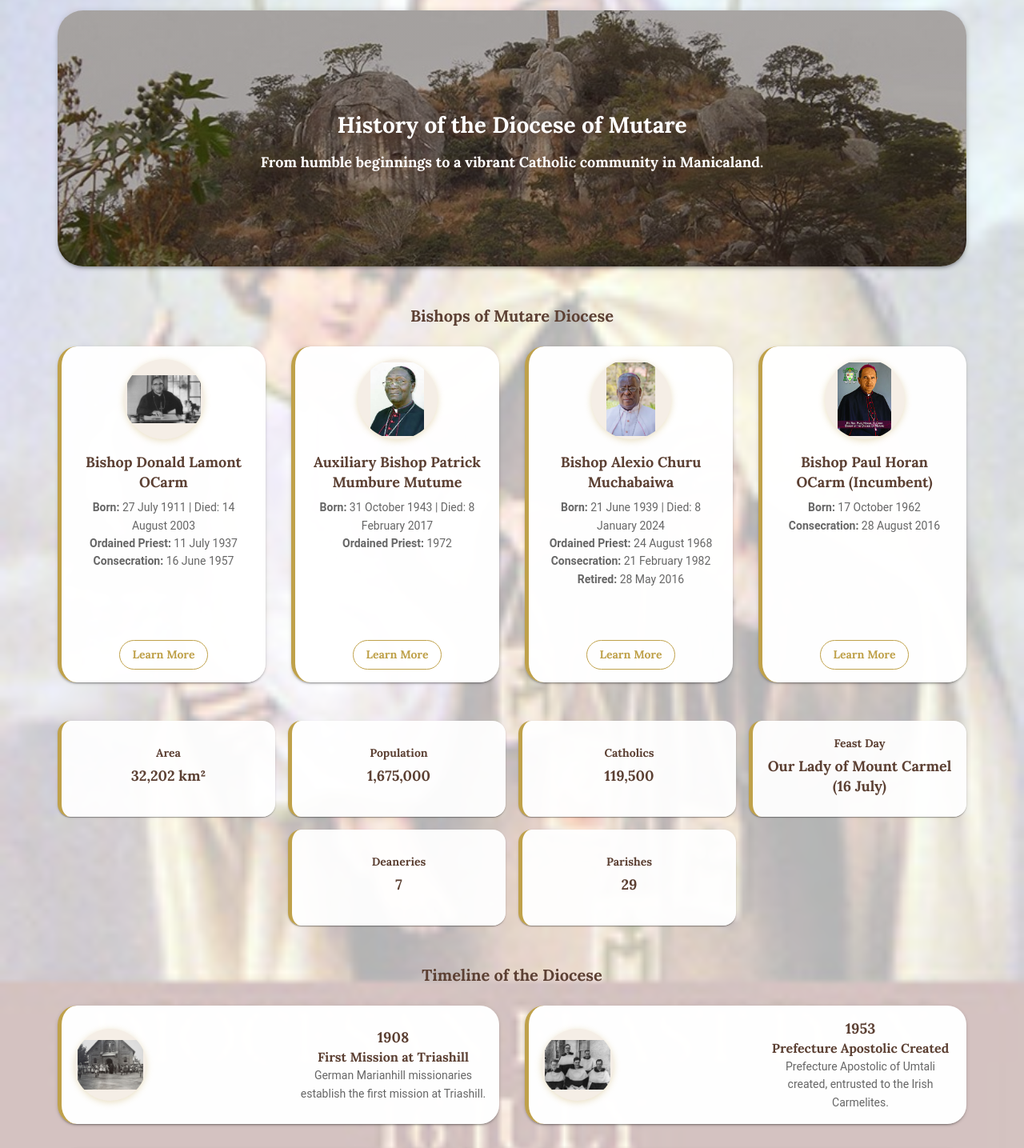
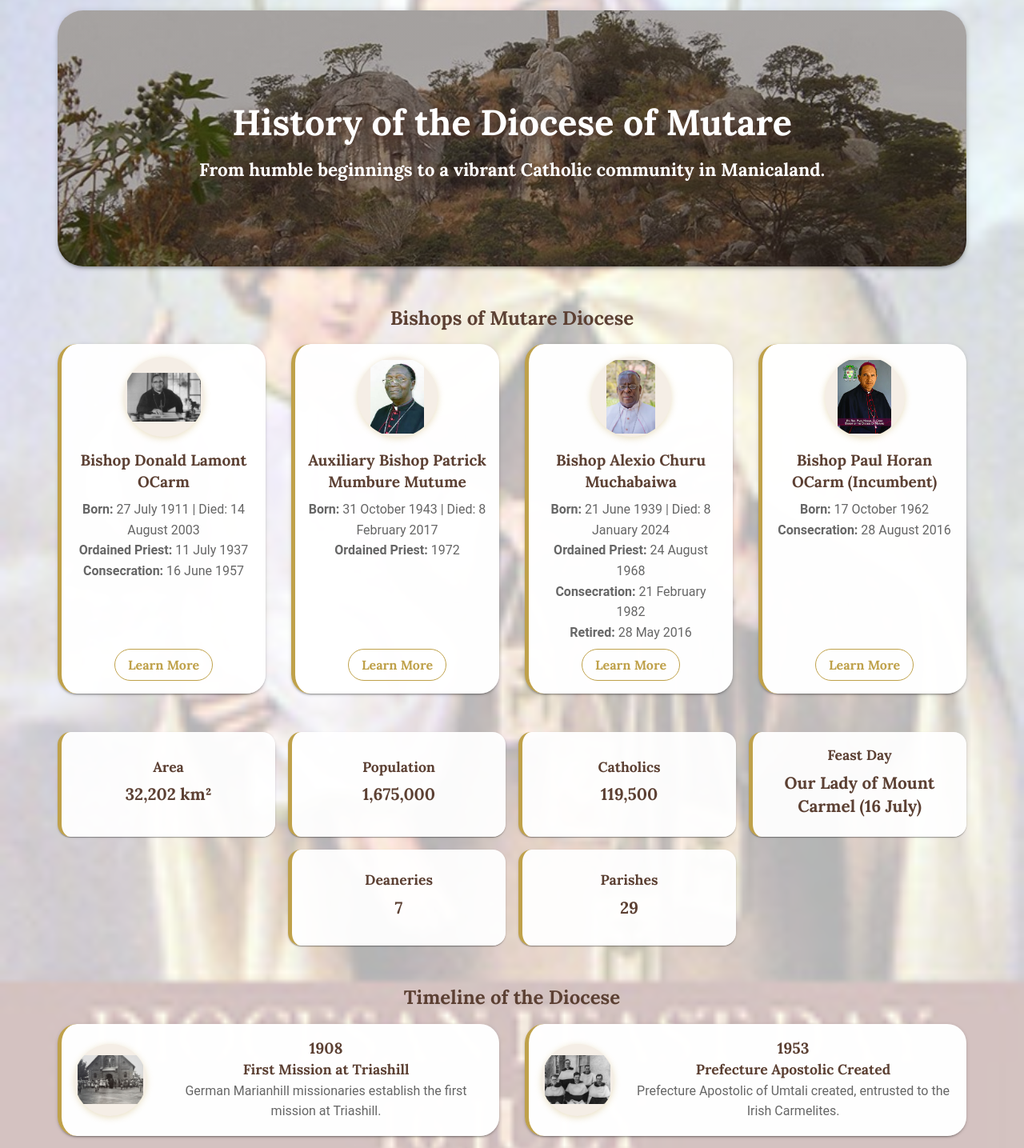
Before and after one commit to georgekasiyandima/mutare-diocese-web-app, a React (Create React App) app in the folder frontend/: page /history in a window 1280 px wide. Shown: the part 400-1835 px from the top of the page at 80% size. Built offline with nearby package versions, Linux system fonts and the light colour scheme.

Commit message:
Enhance mobile responsiveness for History page and global styles

```diff
--- a/frontend/src/App.css
+++ b/frontend/src/App.css
@@ -4,6 +4,8 @@
   text-align: center;
   min-height: 100vh;
   /* Background image moved to inline style in App.tsx */
+  padding-left: 0.5rem;
+  padding-right: 0.5rem;
 }
 
 /* Modern header styles */
@@ -62,6 +64,23 @@
   }
 }
 
+@media (max-width: 600px) {
+  .App {
+    padding-left: 0.25rem;
+    padding-right: 0.25rem;
+  }
+  .MuiCard-root {
+    padding: 0.5rem 0.5rem;
+    font-size: 0.97rem;
+  }
+  .MuiTypography-h3, .MuiTypography-h4, .MuiTypography-h5 {
+    font-size: 1.2rem !important;
+  }
+  .MuiTypography-body1, .MuiTypography-body2 {
+    font-size: 0.97rem !important;
+  }
+}
+
 .App-logo {
   height: 40vmin;
   pointer-events: none;
--- a/frontend/src/History.tsx
+++ b/frontend/src/History.tsx
@@ -21,7 +21,7 @@ const History: React.FC = () => {
       <Box
         sx={{
           position: 'relative',
-          minHeight: 320,
+          minHeight: { xs: 180, md: 320 },
           display: 'flex',
           alignItems: 'center',
           justifyContent: 'center',
@@ -30,9 +30,9 @@ const History: React.FC = () => {
             "linear-gradient(rgba(44,32,18,0.35), rgba(44,32,18,0.35)), url('/history1.jpg') center center/cover no-repeat",
           borderRadius: 4,
           boxShadow: 3,
-          mb: 6,
+          mb: { xs: 3, md: 6 },
           textAlign: 'center',
-          px: { xs: 2, md: 4 },
+          px: { xs: 1, sm: 2, md: 4 },
           overflow: 'hidden',
           backgroundPosition: 'center center',
           backgroundSize: 'cover',
@@ -44,27 +44,27 @@ const History: React.FC = () => {
           color="#fff"
           fontWeight={700}
           fontFamily="'Lora', serif"
-          sx={{ textShadow: '2px 4px 12px #5C4033', mt: 4 }}
+          sx={{ textShadow: '2px 4px 12px #5C4033', mt: { xs: 2, md: 4 }, fontSize: { xs: '1.5rem', sm: '2.2rem', md: '2.8rem' }, lineHeight: 1.2 }}
         >
           History of the Diocese of Mutare
         </Typography>
         <Typography
           variant="h6"
           color="#fff"
-            mt={2}
-            mb={3}
-            sx={{ textShadow: '1px 2px 8px #5C4033' }}
+          mt={{ xs: 1, md: 2 }}
+          mb={{ xs: 2, md: 3 }}
+          sx={{ textShadow: '1px 2px 8px #5C4033', fontSize: { xs: '1rem', sm: '1.2rem', md: '1.4rem' }, px: { xs: 1, md: 0 } }}
         >
           From humble beginnings to a vibrant Catholic community in Manicaland.
         </Typography>
       </Box>
 
       {/* Bishop Cards Section */}
-      <Box mb={6}>
-        <Typography variant="h5" color="#5C4033" fontWeight={700} fontFamily="Lora, serif" mb={3} align="center">
+      <Box mb={{ xs: 3, md: 6 }}>
+        <Typography variant="h5" color="#5C4033" fontWeight={700} fontFamily="Lora, serif" mb={2} align="center" sx={{ fontSize: { xs: '1.1rem', md: '1.5rem' } }}>
           Bishops of Mutare Diocese
         </Typography>
-        <Grid container spacing={4} justifyContent="center">
+        <Grid container spacing={{ xs: 2, md: 4 }} justifyContent="center">
           {DIOCESE_BISHOPS.map((bishop) => (
             <Grid
               item
@@ -73,20 +73,23 @@ const History: React.FC = () => {
               md={3}
               component="div"
               key={bishop.name}
-              {...({ item: true } as GridProps)} // Type assertion for item prop
+              {...({ item: true } as GridProps)}
+              sx={{ display: 'flex' }}
             >
               <Card
                 sx={{
                   display: 'flex',
                   flexDirection: 'column',
                   alignItems: 'center',
-                  p: 2,
+                  p: { xs: 1, md: 2 },
                   background: 'rgba(255,255,255,0.98)',
                   boxShadow: 2,
                   borderLeft: '5px solid #bfa14a',
                   borderRadius: 3,
-                  minHeight: 420,
+                  minHeight: { xs: 280, md: 420 },
                   height: '100%',
+                  width: '100%',
+                  mb: { xs: 2, md: 0 },
                 }}
               >
                 <Box sx={{
@@ -94,8 +97,8 @@ const History: React.FC = () => {
                   justifyContent: 'center',
                   alignItems: 'center',
                   mb: 2,
-                  width: 100,
-                  height: 100,
+                  width: { xs: 70, md: 100 },
+                  height: { xs: 70, md: 100 },
                   borderRadius: 12,
                   overflow: 'hidden',
                   backgroundColor: '#f5eee6',
@@ -113,25 +116,25 @@ const History: React.FC = () => {
                     }}
                   />
                 </Box>
-                <Typography variant="h6" color="#5C4033" fontWeight={700} fontFamily="Lora, serif" align="center">
+                <Typography variant="h6" color="#5C4033" fontWeight={700} fontFamily="Lora, serif" align="center" sx={{ fontSize: { xs: '1rem', md: '1.2rem' } }}>
                   {bishop.name}
                 </Typography>
                 <Box mt={1} mb={1}>
-                  <Typography variant="body2" color="text.secondary" align="center">
+                  <Typography variant="body2" color="text.secondary" align="center" sx={{ fontSize: { xs: '0.9rem', md: '1rem' } }}>
                     <strong>Born:</strong> {bishop.born}{bishop.died ? `  |  Died: ${bishop.died}` : ''}
                   </Typography>
                   {bishop.ordained && (
-                    <Typography variant="body2" color="text.secondary" align="center">
+                    <Typography variant="body2" color="text.secondary" align="center" sx={{ fontSize: { xs: '0.9rem', md: '1rem' } }}>
                       <strong>Ordained Priest:</strong> {bishop.ordained}
                     </Typography>
                   )}
                   {bishop.consecrated && (
-                    <Typography variant="body2" color="text.secondary" align="center">
+                    <Typography variant="body2" color="text.secondary" align="center" sx={{ fontSize: { xs: '0.9rem', md: '1rem' } }}>
                       <strong>Consecration:</strong> {bishop.consecrated}
                     </Typography>
                   )}
                   {bishop.retired && (
-                    <Typography variant="body2" color="text.secondary" align="center">
+                    <Typography variant="body2" color="text.secondary" align="center" sx={{ fontSize: { xs: '0.9rem', md: '1rem' } }}>
                       <strong>Retired:</strong> {bishop.retired}
                     </Typography>
                   )}
@@ -142,7 +145,7 @@ const History: React.FC = () => {
                   href={bishop.wiki}
                   target="_blank"
                   rel="noopener"
-                  sx={{ fontWeight: 600, borderRadius: 8, mt: 'auto' }}
+                  sx={{ fontWeight: 600, borderRadius: 8, mt: 'auto', fontSize: { xs: '0.9rem', md: '1rem' }, px: { xs: 1.5, md: 2 } }}
                 >
                   Learn More
                 </Button>
@@ -153,7 +156,7 @@ const History: React.FC = () => {
       </Box>
 
       {/* Quick Facts */}
-      <Box mb={6}>
+      <Box mb={{ xs: 3, md: 6 }}>
         <Grid container spacing={2} justifyContent="center">
           {DIOCESE_FACTS.map((fact) => (
             <Grid
@@ -163,7 +166,8 @@ const History: React.FC = () => {
               md={3}
               component="div"
               key={fact.label}
-              {...({ item: true } as GridProps)} // Type assertion for item prop
+              {...({ item: true } as GridProps)}
+              sx={{ display: 'flex' }}
             >
               <Card sx={{
                 background: 'rgba(255,255,255,0.95)',
@@ -171,16 +175,18 @@ const History: React.FC = () => {
                 borderRadius: 2,
                 boxShadow: 1,
                 height: '100%',
-                minHeight: 120,
+                minHeight: { xs: 80, md: 120 },
                 display: 'flex',
                 flexDirection: 'column',
-                justifyContent: 'center'
+                justifyContent: 'center',
+                width: '100%',
+                mb: { xs: 2, md: 0 },
               }}>
-                <CardContent>
-                  <Typography variant="subtitle2" color="#5C4033" fontWeight={700} gutterBottom>
+                <CardContent sx={{ px: { xs: 1, md: 2 }, py: { xs: 1, md: 2 } }}>
+                  <Typography variant="subtitle2" color="#5C4033" fontWeight={700} gutterBottom sx={{ fontSize: { xs: '0.95rem', md: '1.1rem' } }}>
                     {fact.label}
                   </Typography>
-                  <Typography variant="h6" color="text.primary">
+                  <Typography variant="h6" color="text.primary" sx={{ fontSize: { xs: '1.1rem', md: '1.3rem' } }}>
                     {fact.value}
                   </Typography>
                 </CardContent>
@@ -191,11 +197,11 @@ const History: React.FC = () => {
       </Box>
 
       {/* Timeline */}
-      <Box mb={6}>
-        <Typography variant="h5" color="#5C4033" fontWeight={700} fontFamily="Lora, serif" mb={3} align="center">
+      <Box mb={{ xs: 3, md: 6 }}>
+        <Typography variant="h5" color="#5C4033" fontWeight={700} fontFamily="Lora, serif" mb={2} align="center" sx={{ fontSize: { xs: '1.1rem', md: '1.5rem' } }}>
           Timeline of the Diocese
         </Typography>
-        <Grid container spacing={4} justifyContent="center">
+        <Grid container spacing={{ xs: 2, md: 4 }} justifyContent="center">
           {DIOCESE_TIMELINE.map((event) => (
             <Grid
               item
@@ -203,30 +209,35 @@ const History: React.FC = () => {
               md={6}
               component="div"
               key={event.year}
-              {...({ item: true } as GridProps)} // Type assertion for item prop
+              {...({ item: true } as GridProps)}
+              sx={{ display: 'flex' }}
             >
               <Card sx={{
                 display: 'flex',
-                alignItems: 'center',
-                p: 2,
+                flexDirection: { xs: 'column', md: 'row' },
+                alignItems: { xs: 'flex-start', md: 'center' },
+                p: { xs: 1, md: 2 },
                 background: 'rgba(255,255,255,0.98)',
                 boxShadow: 2,
                 borderLeft: '5px solid #bfa14a',
                 borderRadius: 3,
                 height: '100%',
-                minHeight: 140
+                minHeight: { xs: 100, md: 140 },
+                width: '100%',
+                mb: { xs: 2, md: 0 },
               }}>
                 <Box sx={{
                   display: 'flex',
                   justifyContent: 'center',
                   alignItems: 'center',
-                  width: 90,
-                  height: 90,
+                  width: { xs: 60, md: 90 },
+                  height: { xs: 60, md: 90 },
                   borderRadius: 12,
                   overflow: 'hidden',
                   backgroundColor: '#f5eee6',
                   boxShadow: '0 2px 8px #bfa14a55',
-                  marginRight: 24,
+                  marginRight: { xs: 0, md: 3 },
+                  marginBottom: { xs: 1, md: 0 },
                   flexShrink: 0
                 }}>
                   <img
@@ -242,13 +253,13 @@ const History: React.FC = () => {
                   />
                 </Box>
                 <Box sx={{ flex: 1 }}>
-                  <Typography variant="h6" color="#5C4033" fontWeight={700} fontFamily="Lora, serif">
+                  <Typography variant="h6" color="#5C4033" fontWeight={700} fontFamily="Lora, serif" sx={{ fontSize: { xs: '1rem', md: '1.2rem' } }}>
                     {event.year}
                   </Typography>
-                  <Typography variant="subtitle1" color="#5C4033" fontWeight={600}>
+                  <Typography variant="subtitle1" color="#5C4033" fontWeight={600} sx={{ fontSize: { xs: '0.98rem', md: '1.1rem' } }}>
                     {event.title}
                   </Typography>
-                  <Typography variant="body2" color="text.secondary">
+                  <Typography variant="body2" color="text.secondary" sx={{ fontSize: { xs: '0.92rem', md: '1rem' } }}>
                     {event.desc}
                   </Typography>
                 </Box>
@@ -259,14 +270,15 @@ const History: React.FC = () => {
       </Box>
 
       {/* Map Section */}
-      <Box mb={6} display="flex" flexDirection="column" alignItems="center">
+      <Box mb={{ xs: 3, md: 6 }} display="flex" flexDirection="column" alignItems="center">
         <Typography
           variant="h5"
           color="#5C4033"
           fontWeight={700}
           fontFamily="'Lora', serif"
-          mb={2}
+          mb={1}
           align="center"
+          sx={{ fontSize: { xs: '1.1rem', md: '1.5rem' } }}
         >
           Geographic Scope
         </Typography>
@@ -278,16 +290,17 @@ const History: React.FC = () => {
             maxWidth: 500,
             borderRadius: 12,
             boxShadow: '0 4px 16px rgba(44,32,18,0.12)',
+            marginBottom: 8
           }}
         />
-        <Typography variant="body2" color="text.secondary" mt={1} align="center">
+        <Typography variant="body2" color="text.secondary" mt={1} align="center" sx={{ fontSize: { xs: '0.92rem', md: '1rem' }, px: { xs: 1, md: 0 } }}>
           {DIOCESE_GEOGRAPHY.description}
         </Typography>
       </Box>
 
       {/* External Links */}
-      <Box mb={6} textAlign="center">
-        <Typography variant="h6" color="#5C4033" fontWeight={700} mb={2}>
+      <Box mb={{ xs: 3, md: 6 }} textAlign="center">
+        <Typography variant="h6" color="#5C4033" fontWeight={700} mb={1} sx={{ fontSize: { xs: '1rem', md: '1.2rem' } }}>
           Learn More
         </Typography>
         <Button
@@ -296,7 +309,7 @@ const History: React.FC = () => {
           href={DIOCESE_EXTERNAL_LINKS.wikipedia}
           target="_blank"
           rel="noopener"
-          sx={{ fontWeight: 600, borderRadius: 8 }}
+          sx={{ fontWeight: 600, borderRadius: 8, fontSize: { xs: '0.9rem', md: '1rem' }, px: { xs: 1.5, md: 2 } }}
         >
           Wikipedia: Roman Catholic Diocese of Mutare
         </Button>
```
Lines whose indentation alone changed are shown as unchanged.
